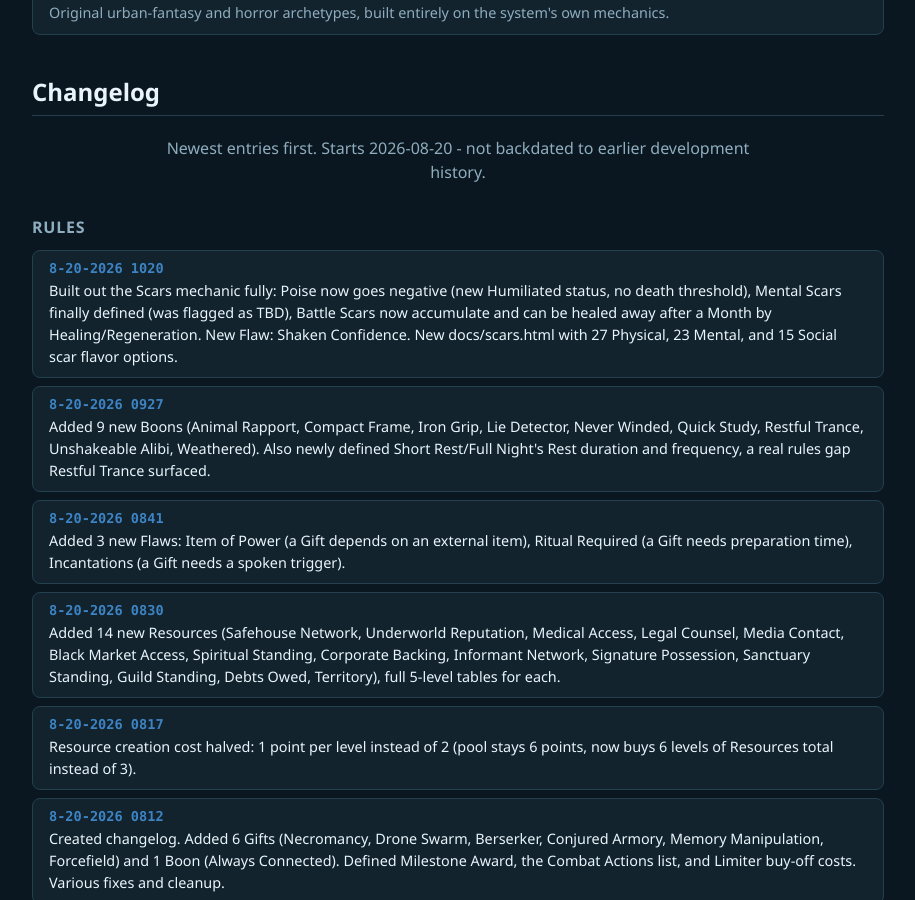
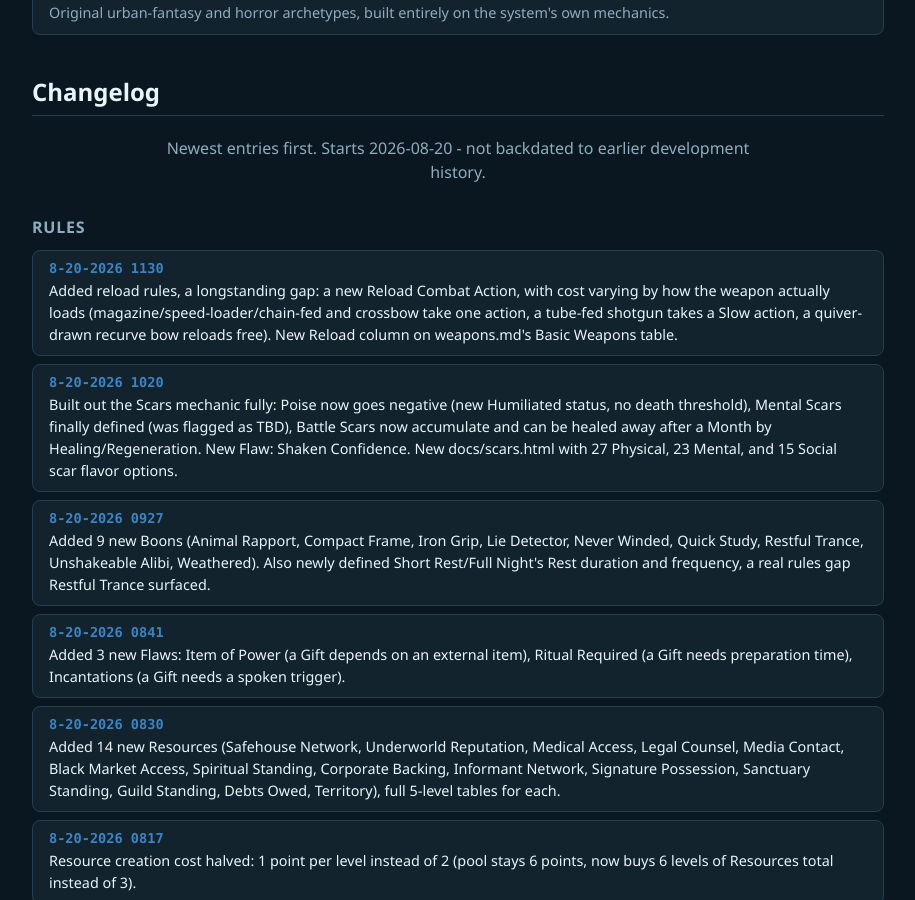
Before and after one commit to feralucce/20_Below, a Jekyll site: the page index.html, which Jekyll copies as it is, in a window 1280 px wide and 900 px high, scrolled down 2493 px. Shown: the whole window, without its empty margins (182-1097 px from the left). Built offline with Jekyll 4.4.1, drawn with Linux system fonts in a browser that asks for light colours.

Commit message:
Changelog entry for reload rules

```diff
--- a/index.html
+++ b/index.html
@@ -279,6 +279,10 @@
   <h3 class="changelog-heading">Rules</h3>
   <ul class="changelog-list">
     <li class="changelog-entry">
+      <span class="changelog-date">8-20-2026 1130</span>
+      <span class="changelog-text">Added reload rules, a longstanding gap: a new Reload Combat Action, with cost varying by how the weapon actually loads (magazine/speed-loader/chain-fed and crossbow take one action, a tube-fed shotgun takes a Slow action, a quiver-drawn recurve bow reloads free). New Reload column on weapons.md's Basic Weapons table.</span>
+    </li>
+    <li class="changelog-entry">
       <span class="changelog-date">8-20-2026 1020</span>
       <span class="changelog-text">Built out the Scars mechanic fully: Poise now goes negative (new Humiliated status, no death threshold), Mental Scars finally defined (was flagged as TBD), Battle Scars now accumulate and can be healed away after a Month by Healing/Regeneration. New Flaw: Shaken Confidence. New docs/scars.html with 27 Physical, 23 Mental, and 15 Social scar flavor options.</span>
     </li>
```
